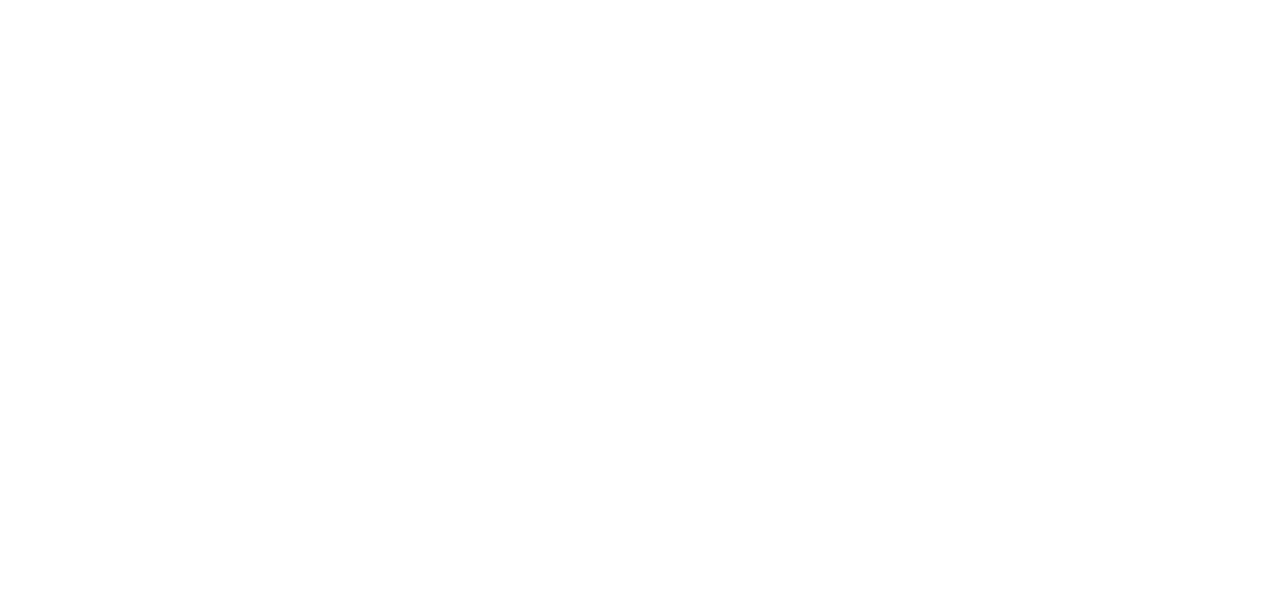
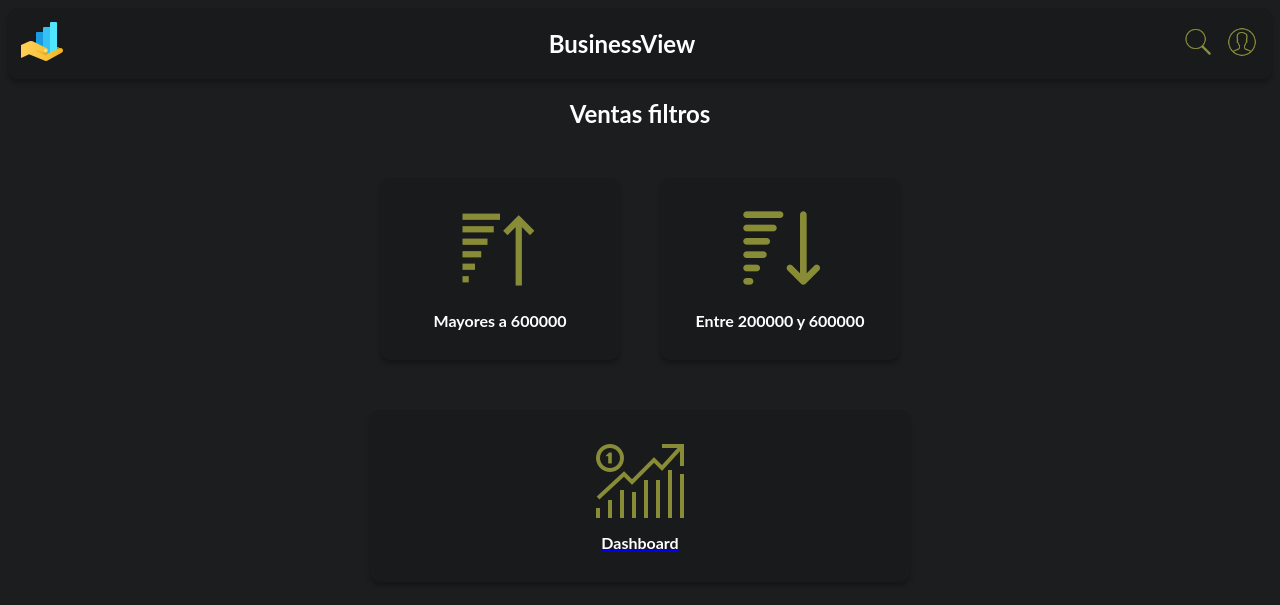
Before and after one commit to lesuduque/BusinessView, a website: page views/vista-tablas.html in a window 1280 px wide. Drawn offline with Linux system fonts and the light colour scheme.

Commit message:
feat: se terminó de dar estructura en HTML y estilos en CSS a vistatablas

```diff
--- a/assets/styles/tables_styles.css
+++ b/assets/styles/tables_styles.css
@@ -0,0 +1,104 @@
+body {
+    background-color: #1b1d1e;
+    color: #fff;
+    font-family: 'Lato', sans-serif;
+}
+
+/*Navbar*/
+.navbar {
+    display: flex;
+    justify-content: space-between;
+    align-items: center;
+    border-radius: 10px;
+    padding: 10px;
+    background-color: #181a1b;
+    box-shadow: 0px 4px 4px 0px rgba(0, 0, 0, 0.25);
+}
+
+.navbar h1 {
+    font-size: 1.5em;
+    margin: 0;
+    color: #fff;
+}
+
+.buscar, .usuario {
+    width: 30px; /* Reduje el ancho de los íconos */
+    padding: 5px; /* Reduje el espacio interno de los íconos */
+}
+
+.navbar a {
+    background-color: #181a1b;
+    color: #898C37;
+    margin-right: 10px;
+    border-radius: 20px;
+    text-decoration: none;
+    padding: 5px 10px;
+}
+
+.titulo-filtros{
+    text-align: center;
+}
+
+/* cards */
+
+.cards-container {
+    display: flex;
+    flex-direction: column;
+    align-items: center;
+    justify-content: center;
+}
+
+.vista-tablas{
+    display: flex;
+    justify-content: space-between;
+    padding: 10px 20px;
+}
+
+.vista{
+    text-decoration: none;
+    color: #fff;
+}
+
+.card {
+    background-color: #181a1b;
+    border-radius: 10px;
+    padding: 20px;
+    margin: 20px;
+    width: 200px;
+    text-align: center;
+    box-shadow: 0px 4px 4px 0px rgba(0, 0, 0, 0.25);
+    transition: 0.5s;
+}
+
+.card img {
+    border-radius: 10px;
+    max-width: 100%;
+    height: auto;
+    margin-bottom: 10px;
+}
+
+.dashboard{
+    background-color: #181a1b;
+    border-radius: 10px;
+    padding: 20px;
+    margin: 20px;
+    width: 500px;
+    text-align: center;
+    color: #fff;
+    transition: 0.5s;
+    box-shadow: 0px 4px 4px 0px rgba(0, 0, 0, 0.25);
+}
+
+.card-title {
+    font-size: 1.0em;
+    font-weight: bold;
+    margin-bottom: 10px;
+}
+
+.card:hover {
+    transform: translate(-3px, 0px) skew(7deg, 7deg);
+}
+
+.dashboard:hover{
+    transform: translate(-3px, 0px) skew(7deg, 7deg);
+}
--- a/views/vista-tablas.html
+++ b/views/vista-tablas.html
@@ -14,6 +14,40 @@
   </head>
 
 <body>
-
+  <div class="navbar">
+    <section>
+        <img class="logo" src="/assets/img/analítica.png" alt="logo">
+    </section>
+    <h1>BusinessView</h1>
+    <section>
+        <img class="buscar" src="/assets/img/búsqueda.png" alt="buscar">
+        <img class="usuario" src="/assets/img/usuario.png" alt="usuario">
+    </section>
+</div>
+<section class="contexto">
+  <h1 class="titulo-filtros">Ventas filtros</h1>
+  <section class="cards-container">
+          <section class="vista-tablas">
+            <a target="_blank" class="vista" href="/views/tables/ventas600.html">
+              <div class="card">
+                <img src="../assets/img/arriba.png" alt="arriba">
+                <div class="card-title">Mayores a 600000 </div>
+            </div>
+            </a>
+            <a target="_blank" class="vista" href="/views/tables/ventas_intermedio.html">
+              <div class="card">
+                <img src="../assets/img/abajo.png" alt="abajo">
+                <div class="card-title">Entre 200000 y 600000</div>
+            </div>
+            </a>
+          </section>
+          <a class="link-dashboard" href="/views/dash.html" target="_blank">
+            <section class="dashboard">
+                <img src="/assets/img/dashboard.png" alt="Imagen 2">
+                <div class="card-title">Dashboard</div>
+            </section>
+        </a>
+  </section>
+</section>
 </body>
 </html>
```
Also changed, not shown: views/dash.html (+1 -1 lines), assets/img/abajo.png (added), assets/img/arriba.png (added).
